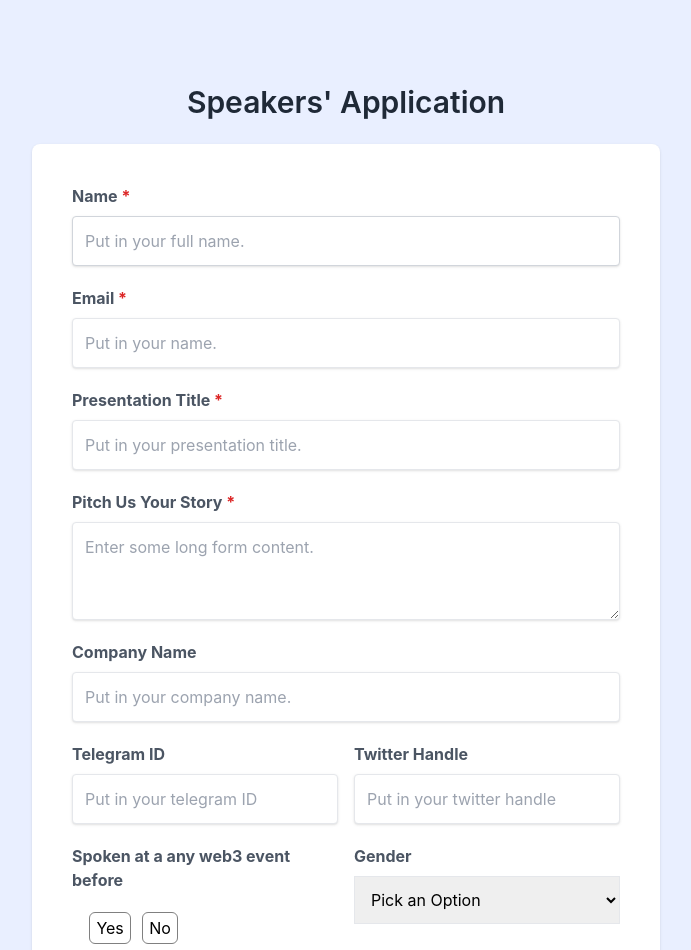
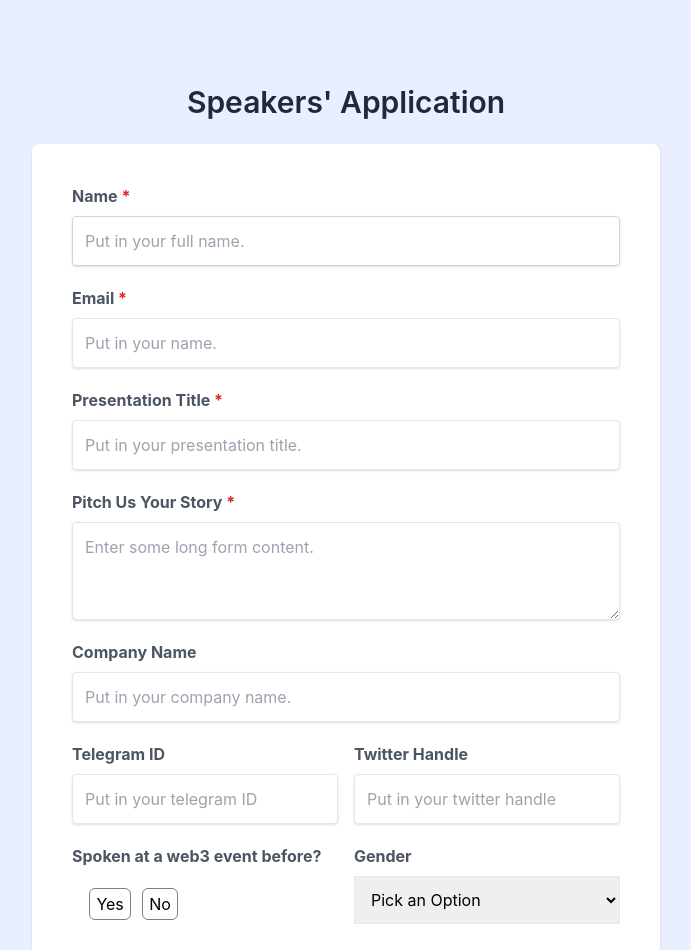
Before and after one commit to Bloceducare/web3-lagos, a Next.js app: page /apply/speaker in a window 1280 px wide. Shown: the top 950 px of the page, without its empty margins (294-985 px from the left). Built offline with nearby package versions, Linux system fonts and the light colour scheme; a web font is replaced by a local one.

Commit message:
Fixes:Typo

```diff
--- a/views/apply-speaker/index.tsx
+++ b/views/apply-speaker/index.tsx
@@ -146,7 +146,7 @@ const handleSubmit =  (e: React.SyntheticEvent )=>{
          <div className="grid grid-cols-1 md:grid-cols-2 md:gap-4">
          <div className="mb-5 ">
 
-         <span  className="block mb-2 font-bold text-gray-600">Spoken at a any web3 event before  </span>
+         <span  className="block mb-2 font-bold text-gray-600">Spoken at a web3 event before?  </span>
   <div className="flex items-center p-3 mt-2" >
     <div className="">
       <input id="pokenAtWeb3Before-yes" type="radio" className="form-radio" name="spokenAtWeb3Before" value={1} onChange={handleChange} />
```
